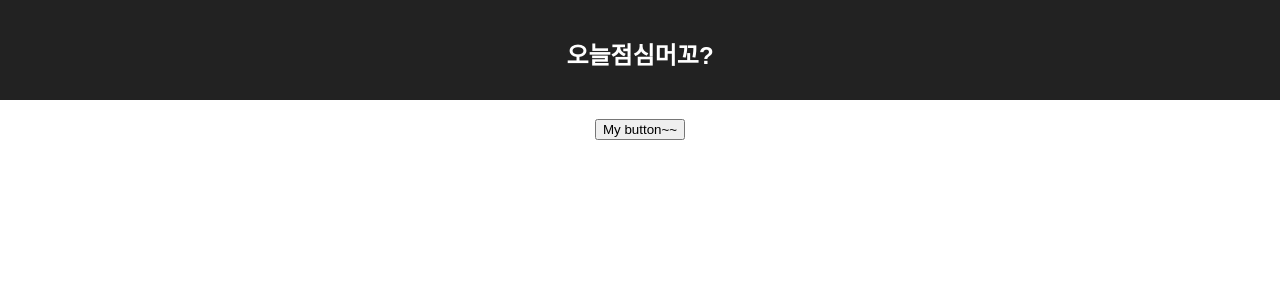
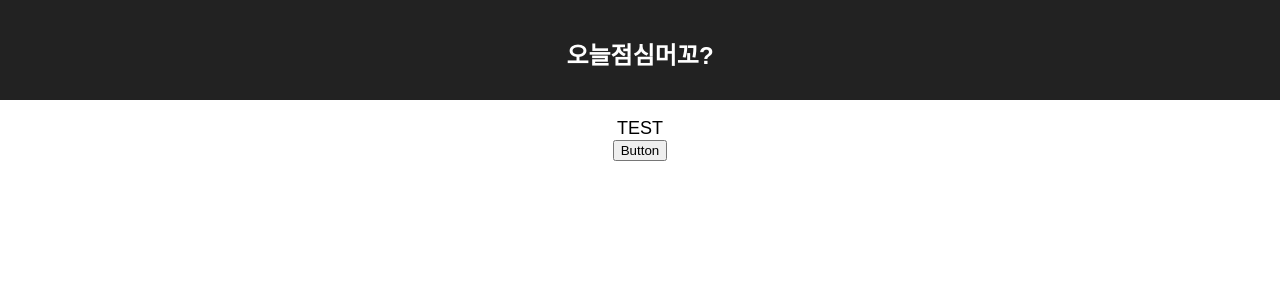
Before and after one commit to spidoche/lunch, a React (Create React App) app: page / in a window 1280 px wide. Shown: the top 300 px of the page. Built offline with nearby package versions, Linux system fonts and the light colour scheme.

Commit message:
201 sample code for binding datas

```diff
--- a/src/App.js
+++ b/src/App.js
@@ -1,11 +1,29 @@
 import React, { Component } from 'react';
 import logo from './logo.svg';
 import Button from './Button';
+import Display from './Display';
 import './App.css';
 
 
 class App extends Component {
+    constructor( props ) {
+
+        super( props );
+
+        this.state = {
+            testVal: 'TEST'
+        }
+
+    }
+
+    setTestVal = ( value ) => {
+
+        this.setState( { testVal: value } );
+
+    };
+
     render() {
+
         return (
             <div className="App">
                 <header className="App-header">
@@ -13,10 +31,13 @@ class App extends Component {
                     <h1 className="App-title">오늘점심머꼬?</h1>
                 </header>
                 <p className="App-intro">
-          <Button title="My button~~" />
+                    <Display testVal={ this.state.testVal } />
+                    <br />
+                    <Button setTestVal={ this.setTestVal } />
                 </p>
             </div>
         );
+
     }
 }
 
--- a/src/Button.js
+++ b/src/Button.js
@@ -1,16 +1,24 @@
 import React, { Component } from 'react';
 
-class Button  extends Component{
+class Button extends React.Component {
 
-    onButtonClick(){
-        alert('Clicked');
+    clickHandler = () => {
+
+        var arr_value = [ 'test01', 'test02', 'test03', 'test04', 'test05', 'test06', 'test07', 'test08', 'test09', 'test10' ];
+        var result    = arr_value[ Math.floor( Math.random() * 10 ) % arr_value.length ];
+
+        this.props.setTestVal( result );
+
+    };
+
+    render() {
+
+        return (
+            <button onClick={ this.clickHandler }>Button</button>
+        );
+
     }
 
-    render(){
-        return (
-            <button onClick={this.onButtonClick}>{this.props.title}</button>
-        );
-    }
-};
+}
 
 export default Button;
--- /dev/null
+++ b/src/Display.js
@@ -0,0 +1,15 @@
+import React from 'react';
+
+class Display extends React.Component {
+
+    render() {
+
+        return (
+            <span>{ this.props.testVal }</span>
+        );
+
+    }
+
+}
+
+export default Display;
```
Lines whose indentation alone changed are shown as unchanged.
